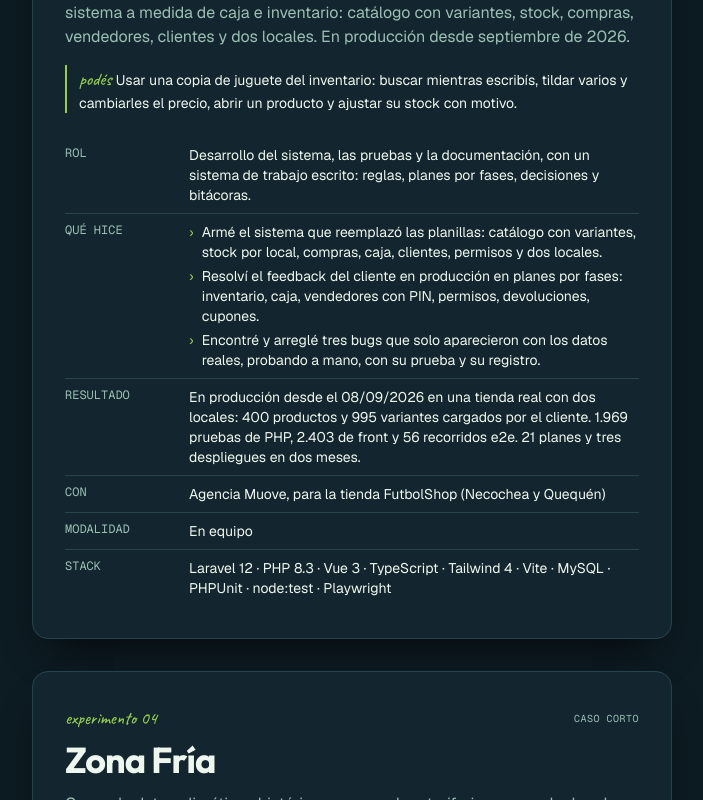
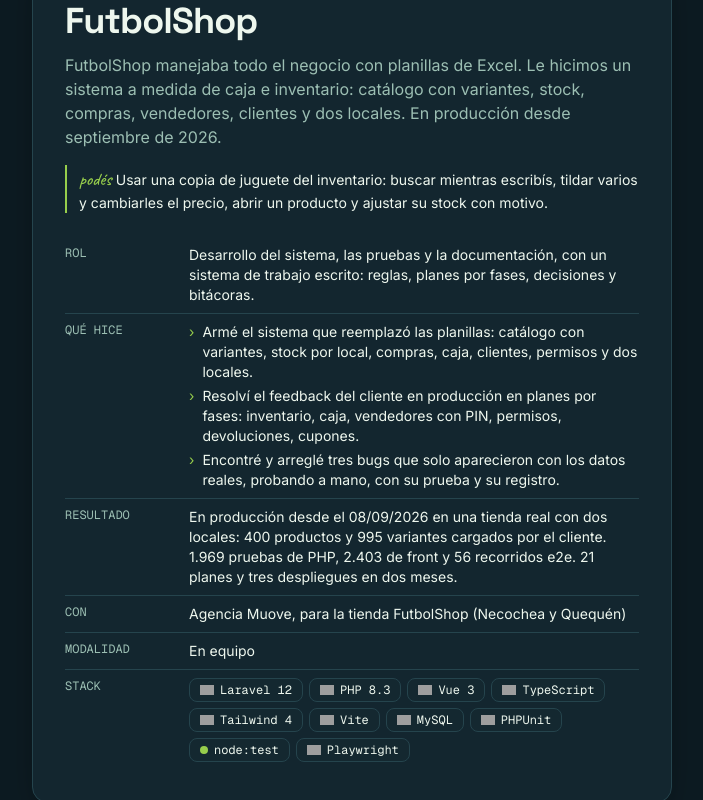
Before and after one commit to fer-gif/portfolio-fermin, a Next.js app: page /directo in a window 1280 px wide. Shown: the part 1840-2640 px from the top of the page, without its empty margins (288-991 px from the left). Built offline with nearby package versions, Linux system fonts and the light colour scheme; grey boxes are pictures that could not be loaded.

Commit message:
Tipografia Space Grotesk + Inter, logos de stack, cuadros sin cortar

```diff
--- a/app/globals.css
+++ b/app/globals.css
@@ -15,9 +15,9 @@
   --color-lab-rosa: #ef6ad4;
   --color-lab-amarillo: #f2e05a;
   --color-lab-celeste: #9ad9ea;
-  --font-sans: var(--font-geist-sans);
+  --font-sans: var(--font-inter);
   --font-mono: var(--font-geist-mono);
-  --font-display: var(--font-outfit);
+  --font-display: var(--font-space-grotesk);
   --font-mano: var(--font-caveat);
 }
 
--- a/app/layout.tsx
+++ b/app/layout.tsx
@@ -1,13 +1,14 @@
 import type { Metadata } from "next";
-import { Caveat, Geist, Geist_Mono, Outfit } from "next/font/google";
+import { Caveat, Geist_Mono, Inter, Space_Grotesk } from "next/font/google";
 import "./globals.css";
 
-// Cuatro voces: Geist para leer, Geist Mono para los datos, Outfit para los
-// títulos grandes y Caveat (manuscrita) para lo que dice el científico y las
-// notas al margen.
-const geistSans = Geist({ variable: "--font-geist-sans", subsets: ["latin"] });
+// Tres voces: Inter para leer (moderna, legible, estándar de facto en UIs),
+// Geist Mono para los datos (código, stacks, monospace), Space Grotesk para
+// los títulos grandes (geométrica con carácter técnico), y Caveat (manuscrita)
+// para lo que dice el científico y las notas al margen.
+const inter = Inter({ variable: "--font-inter", subsets: ["latin"] });
 const geistMono = Geist_Mono({ variable: "--font-geist-mono", subsets: ["latin"] });
-const outfit = Outfit({ variable: "--font-outfit", subsets: ["latin"], weight: ["500", "700", "800"] });
+const spaceGrotesk = Space_Grotesk({ variable: "--font-space-grotesk", subsets: ["latin"] });
 const caveat = Caveat({ variable: "--font-caveat", subsets: ["latin"], weight: ["500", "700"] });
 
 export const metadata: Metadata = {
@@ -22,7 +23,7 @@
   return (
     <html
       lang="es"
-      className={`${geistSans.variable} ${geistMono.variable} ${outfit.variable} ${caveat.variable} h-full antialiased`}
+      className={`${inter.variable} ${geistMono.variable} ${spaceGrotesk.variable} ${caveat.variable} h-full antialiased`}
     >
       <body className="min-h-full flex flex-col font-sans">{children}</body>
     </html>
--- a/components/laboratorio/CapaDeObjetos.tsx
+++ b/components/laboratorio/CapaDeObjetos.tsx
@@ -7,11 +7,11 @@
 // las siluetas que reciben el mouse. Usa el mismo viewBox que la escenografía,
 // así cada zona cae exactamente sobre su dibujo.
 const ZONAS: Record<string, { x: number; y: number; w: number; h: number }> = {
-  estante: { x: 90, y: 60, w: 300, h: 84 },
-  surf: { x: 468, y: 84, w: 128, h: 92 },
-  jiujitsu: { x: 610, y: 60, w: 98, h: 120 },
-  rugby: { x: 732, y: 96, w: 116, h: 86 },
-  kimono: { x: 150, y: 286, w: 120, h: 242 },
+  estante: { x: 90, y: 110, w: 300, h: 84 },
+  surf: { x: 468, y: 128, w: 128, h: 92 },
+  jiujitsu: { x: 610, y: 104, w: 98, h: 120 },
+  rugby: { x: 732, y: 140, w: 116, h: 86 },
+  kimono: { x: 150, y: 320, w: 120, h: 242 },
   // la tabla: su mitad izquierda, para no pisar la barra de capítulos
   tabla: { x: 1340, y: 222, w: 90, h: 580 },
 };
--- a/components/laboratorio/Escenografia.tsx
+++ b/components/laboratorio/Escenografia.tsx
@@ -34,7 +34,7 @@
 
       {/* estante con frascos, bien arriba para no chocar con el contenido
           (solo pantalla grande: en celular se vería entre el contenido) */}
-      <g className="hidden sm:block" transform="translate(0 -110)">
+      <g className="hidden sm:block" transform="translate(0 -60)">
         <g className={objeto("estante")}>
           <rect x="90" y="236" width="300" height="10" rx="3" fill={PARED} />
           <path d="M100 246 l14 20 M380 246 l-14 20" stroke={PARED} strokeWidth="4" strokeLinecap="round" />
@@ -58,7 +58,7 @@
       {/* tres cuadros en la pared: la ola, el kimono con el cinturón, los palos de rugby */}
       <g className="hidden sm:block">
         {/* surf */}
-        <g transform="translate(470 86) rotate(-1.5)">
+        <g transform="translate(470 130) rotate(-1.5)">
           <g className={objeto("surf")}>
             <rect width="124" height="88" rx="4" fill={MARCO} />
             <rect x="7" y="7" width="110" height="74" rx="2" fill={SOMBRA} />
@@ -70,7 +70,7 @@
           </g>
         </g>
         {/* jiu-jitsu */}
-        <g transform="translate(612 62) rotate(1)">
+        <g transform="translate(612 106) rotate(1)">
           <g className={objeto("jiujitsu")}>
             <rect width="94" height="116" rx="4" fill={MARCO} />
             <rect x="7" y="7" width="80" height="102" rx="2" fill={SOMBRA} />
@@ -82,7 +82,7 @@
           </g>
         </g>
         {/* rugby */}
-        <g transform="translate(734 98) rotate(-1)">
+        <g transform="translate(734 142) rotate(-1)">
           <g className={objeto("rugby")}>
             <rect width="112" height="82" rx="4" fill={MARCO} />
             <rect x="7" y="7" width="98" height="68" rx="2" fill={SOMBRA} />
@@ -96,7 +96,7 @@
       </g>
 
       {/* el kimono colgado de un gancho, a la izquierda */}
-      <g className="hidden sm:block" transform="translate(150 286)" opacity="0.9">
+      <g className="hidden sm:block" transform="translate(150 320)" opacity="0.9">
         <g className={objeto("kimono")}>
           <circle cx="60" cy="0" r="4" fill={MARCO} />
           <g className="kimono">
--- a/components/laboratorio/FichaDirecta.tsx
+++ b/components/laboratorio/FichaDirecta.tsx
@@ -1,5 +1,6 @@
 import { ETIQUETA_CATEGORIA, type Proyecto } from "@/proyectos";
 import type { ReactNode } from "react";
+import { LogoStack } from "./LogoStack";
 
 // La ficha del modo directo: lo mismo que la ficha técnica del recorrido, pero
 // estática (sin GSAP ni Escena) para que un reclutador pueda leer todo de una,
@@ -31,7 +32,7 @@
     { etiqueta: "Resultado", contenido: proyecto.resultado },
     { etiqueta: "Con", contenido: proyecto.creditos },
     { etiqueta: "Modalidad", contenido: modalidad },
-    { etiqueta: "Stack", contenido: proyecto.stack.length ? proyecto.stack.join(" · ") : undefined },
+    { etiqueta: "Stack", contenido: proyecto.stack.length ? <LogoStack stack={proyecto.stack} /> : undefined },
     {
       etiqueta: "Enlaces",
       contenido: proyecto.enlaces.length ? (
--- /dev/null
+++ b/components/laboratorio/LogoStack.tsx
@@ -0,0 +1,83 @@
+// Mapa de nombre de tecnología → nombre del icono en Devicon.
+// Solo se incluyen los que tienen versión "original" verificada.
+// Los que no tienen icono en Devicon quedan como texto con punto de color.
+const CDN = "https://cdn.jsdelivr.net/gh/devicons/devicon@latest/icons";
+
+const DEVICON: Record<string, string> = {
+  // FutbolShop
+  "Laravel 12": "laravel",
+  Laravel: "laravel",
+  PHP: "php",
+  "PHP 8.3": "php",
+  Vue: "vuejs",
+  "Vue 3": "vuejs",
+  TypeScript: "typescript",
+  Tailwind: "tailwindcss",
+  "Tailwind 4": "tailwindcss",
+  Vite: "vite",
+  MySQL: "mysql",
+  PHPUnit: "php", // PHPUnit no tiene icono propio; usa PHP
+  Playwright: "playwright",
+  // Sismos / YPF
+  Python: "python",
+  Pandas: "pandas",
+  Matplotlib: "matplotlib",
+  "GeoPandas · Shapely": "python", // GeoPandas no tiene; usa Python
+  GeoPandas: "python",
+  // Fútbol Necochea / Argentina–Brasil / Zona Fría
+  JavaScript: "javascript",
+  HTML: "html5",
+  "HTML · CSS": "html5",
+  CSS: "css3",
+  "Chart.js": "chartjs",
+  "Vercel": "vercel",
+  "API REST · Vercel": "vercel",
+  // general
+  GitHub: "github",
+  Git: "git",
+  NodeJS: "nodejs",
+  "Node.js": "nodejs",
+};
+
+function deviconUrl(name: string) {
+  return `${CDN}/${name}/${name}-original.svg`;
+}
+
+const COLORES = ["bg-lab-portal", "bg-lab-celeste", "bg-lab-amarillo", "bg-lab-rosa"];
+
+// Un chip de stack: logo de Devicon si existe, punto de color si no.
+export function ChipStack({ tech, index }: { tech: string; index: number }) {
+  const icono = DEVICON[tech];
+  return (
+    <li className="flex items-center gap-1.5 rounded-lg border border-lab-borde bg-lab-panel px-2.5 py-1 font-mono text-xs leading-none whitespace-nowrap text-lab-texto">
+      {icono ? (
+        // eslint-disable-next-line @next/next/no-img-element
+        <img
+          src={deviconUrl(icono)}
+          alt={tech}
+          width={14}
+          height={14}
+          className="size-3.5 shrink-0 object-contain"
+          loading="lazy"
+        />
+      ) : (
+        <span className={`size-2 shrink-0 rounded-full ${COLORES[index % COLORES.length]}`} />
+      )}
+      {tech}
+    </li>
+  );
+}
+
+// Lista de chips de stack, horizontal y con wrap.
+export function LogoStack({ stack }: { stack: string[] }) {
+  // "Laravel 12 · PHP 8.3" → ["Laravel 12", "PHP 8.3"]
+  const chips = stack.flatMap((s) => s.split(" · ")).slice(0, 12);
+  if (!chips.length) return null;
+  return (
+    <ul className="flex flex-wrap gap-1.5">
+      {chips.map((tech, i) => (
+        <ChipStack key={tech} tech={tech} index={i} />
+      ))}
+    </ul>
+  );
+}
```
